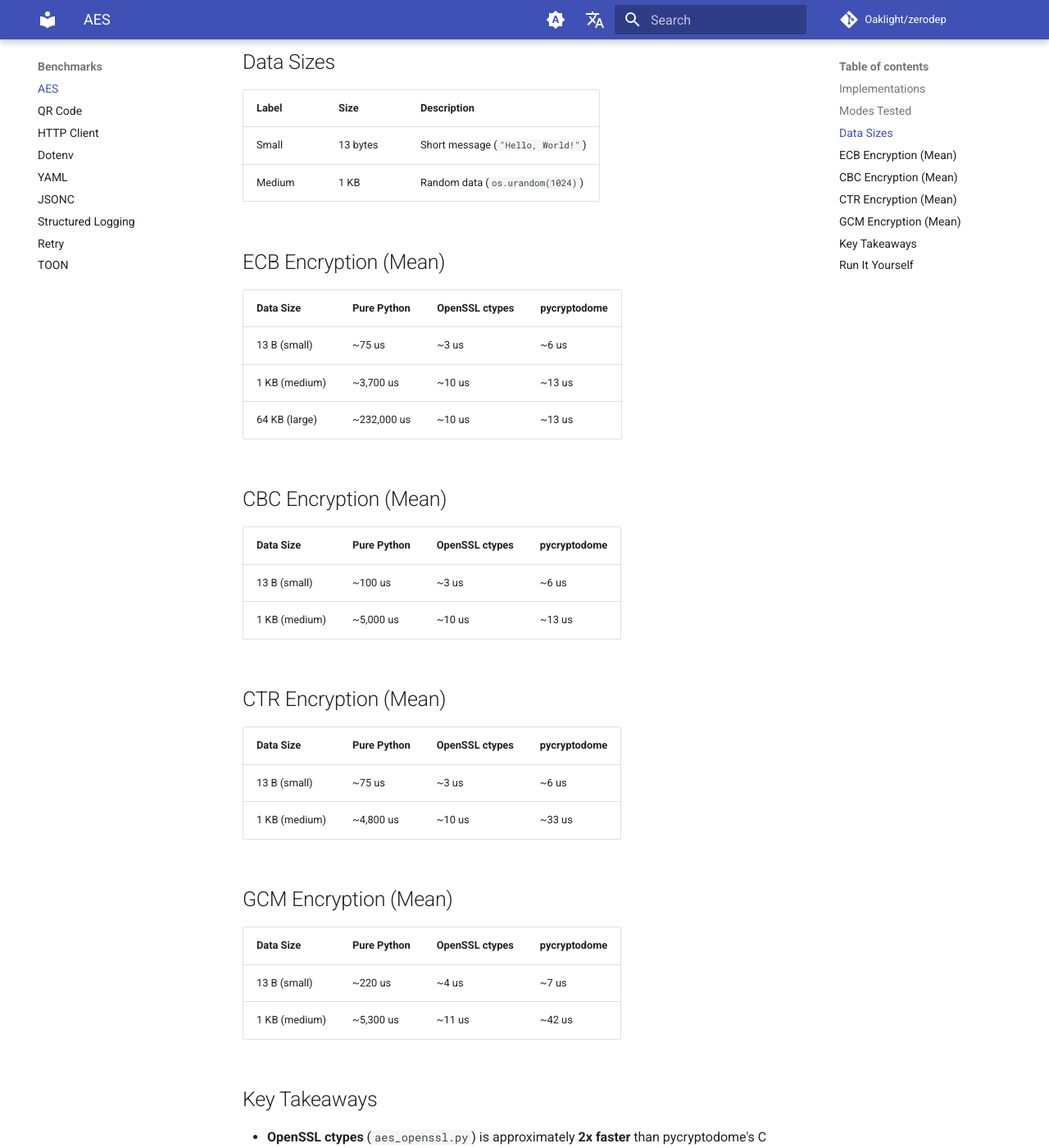
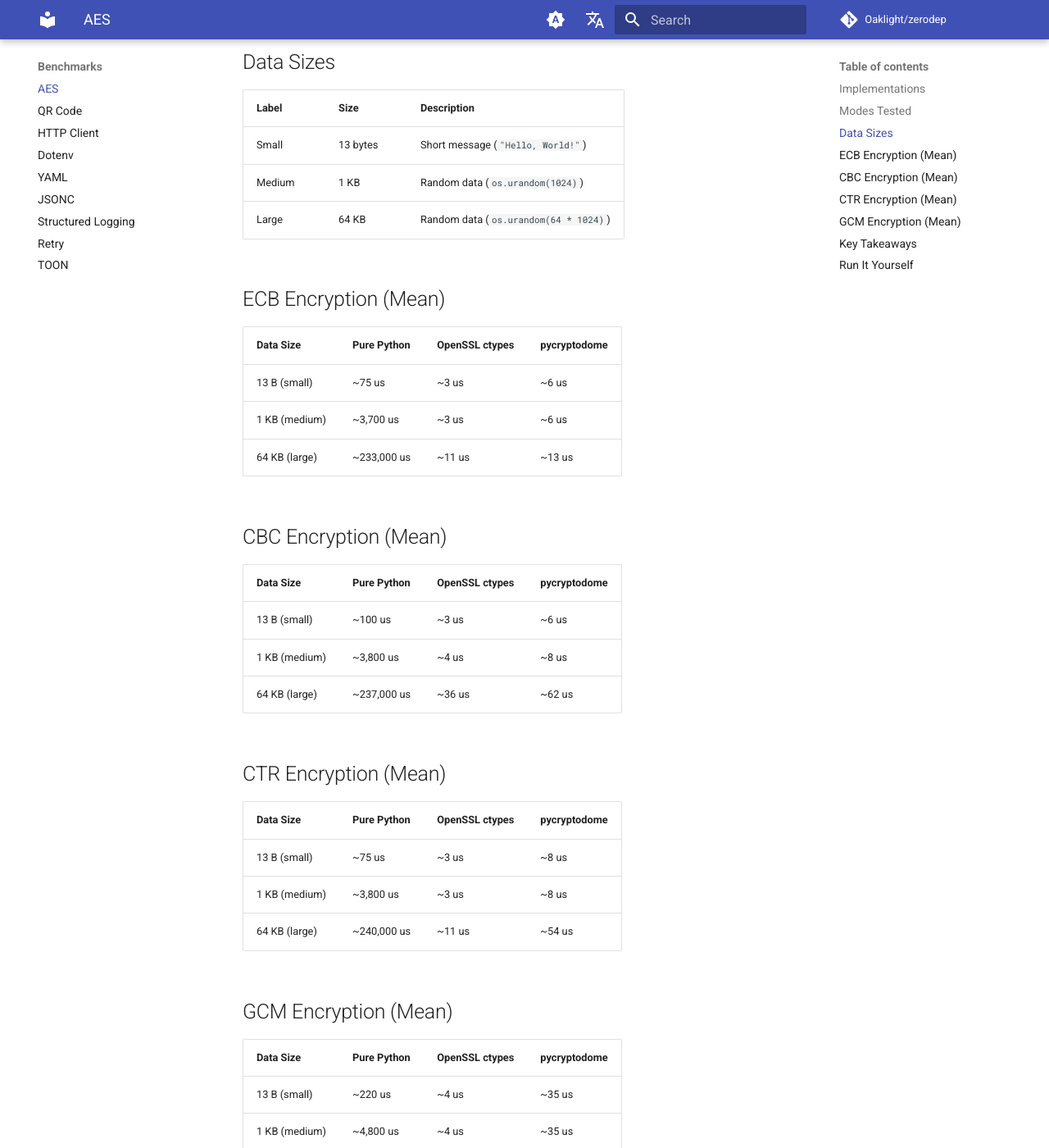
Before and after one commit to Oaklight/zerodep, an MkDocs documentation site: the page built from docs/benchmarks/aes.md, in a window 1280 px wide and 1400 px high, scrolled down 1043 px. Shown: the whole window at 82% size. Built offline with MkDocs 1.6.1 and Material for MkDocs 9.7.7, drawn with Linux system fonts in a browser that asks for light colours; comment, search, counter and statistics services are not loaded; some of the changed text lies outside the part shown.

Commit message:
Update AES benchmark: add 64KB data and refresh numbers

```diff
--- a/docs/benchmarks/aes.md
+++ b/docs/benchmarks/aes.md
@@ -30,35 +30,39 @@ Apple-to-apple performance comparison between zerodep AES implementations and [`
 |-------|------|-------------|
 | Small | 13 bytes | Short message (`"Hello, World!"`) |
 | Medium | 1 KB | Random data (`os.urandom(1024)`) |
+| Large | 64 KB | Random data (`os.urandom(64 * 1024)`) |
 
 ## ECB Encryption (Mean)
 
 | Data Size | Pure Python | OpenSSL ctypes | pycryptodome |
 |-----------|-------------|----------------|--------------|
 | 13 B (small) | ~75 us | ~3 us | ~6 us |
-| 1 KB (medium) | ~3,700 us | ~10 us | ~13 us |
-| 64 KB (large) | ~232,000 us | ~10 us | ~13 us |
+| 1 KB (medium) | ~3,700 us | ~3 us | ~6 us |
+| 64 KB (large) | ~233,000 us | ~11 us | ~13 us |
 
 ## CBC Encryption (Mean)
 
 | Data Size | Pure Python | OpenSSL ctypes | pycryptodome |
 |-----------|-------------|----------------|--------------|
 | 13 B (small) | ~100 us | ~3 us | ~6 us |
-| 1 KB (medium) | ~5,000 us | ~10 us | ~13 us |
+| 1 KB (medium) | ~3,800 us | ~4 us | ~8 us |
+| 64 KB (large) | ~237,000 us | ~36 us | ~62 us |
 
 ## CTR Encryption (Mean)
 
 | Data Size | Pure Python | OpenSSL ctypes | pycryptodome |
 |-----------|-------------|----------------|--------------|
-| 13 B (small) | ~75 us | ~3 us | ~6 us |
-| 1 KB (medium) | ~4,800 us | ~10 us | ~33 us |
+| 13 B (small) | ~75 us | ~3 us | ~8 us |
+| 1 KB (medium) | ~3,800 us | ~3 us | ~8 us |
+| 64 KB (large) | ~240,000 us | ~11 us | ~54 us |
 
 ## GCM Encryption (Mean)
 
 | Data Size | Pure Python | OpenSSL ctypes | pycryptodome |
 |-----------|-------------|----------------|--------------|
-| 13 B (small) | ~220 us | ~4 us | ~7 us |
-| 1 KB (medium) | ~5,300 us | ~11 us | ~42 us |
+| 13 B (small) | ~220 us | ~4 us | ~35 us |
+| 1 KB (medium) | ~4,800 us | ~4 us | ~35 us |
+| 64 KB (large) | ~292,000 us | ~15 us | ~88 us |
 
 ## Key Takeaways
 
```
